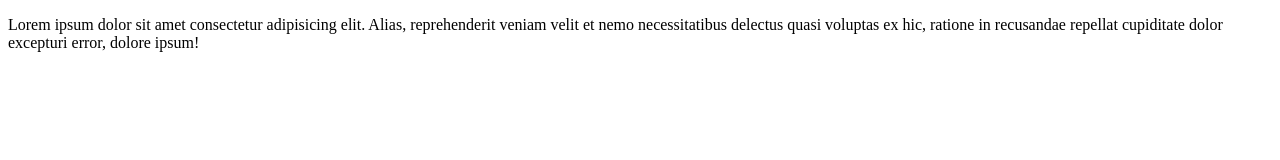
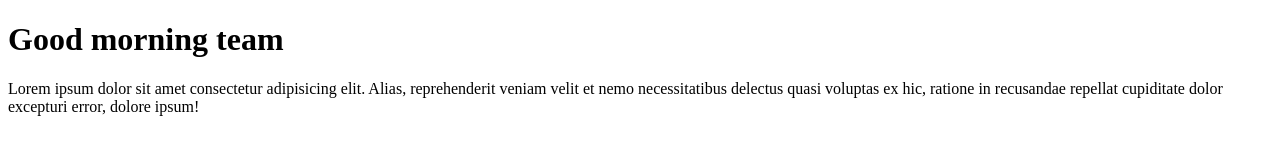
Before and after one commit to Afreen-Azad11/Demo-git, a plain HTML site: page index.html in a window 1280 px wide. Drawn offline with Linux system fonts and the light colour scheme.

Commit message:
i have added header tag in the html page

```diff
--- a/index.html
+++ b/index.html
@@ -1,9 +1,10 @@
 <!DOCTYPE html>
 <html>
     <head>
-
+<title></title>
     </head>
     <body>
+        <h1>Good morning team</h1>
     <p id="demo-css">Lorem ipsum dolor sit amet consectetur adipisicing elit. Alias, reprehenderit veniam velit et nemo necessitatibus delectus quasi voluptas ex hic, ratione in recusandae repellat cupiditate dolor excepturi error, dolore ipsum!</p>
 </body>
 </html>
```
